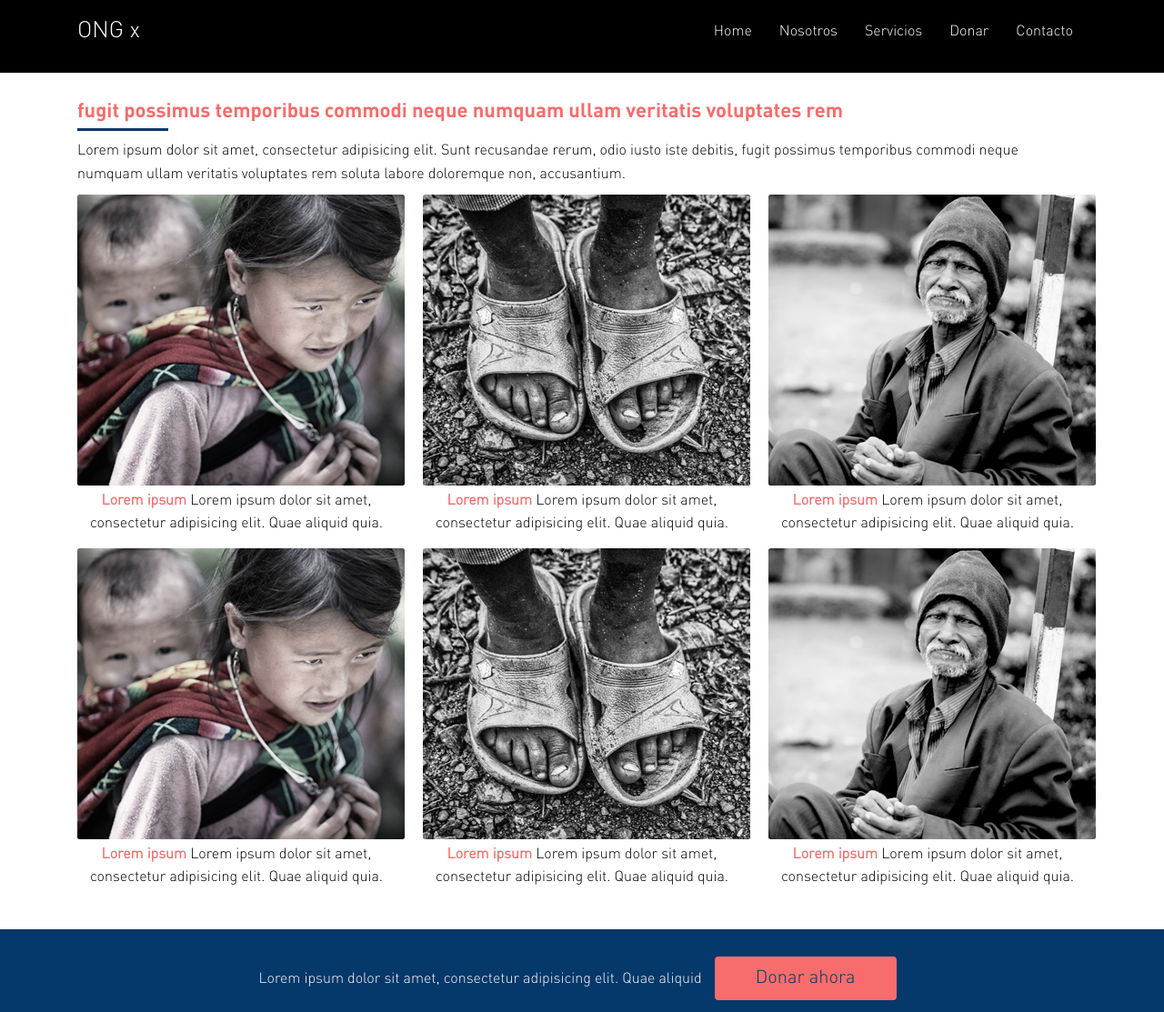
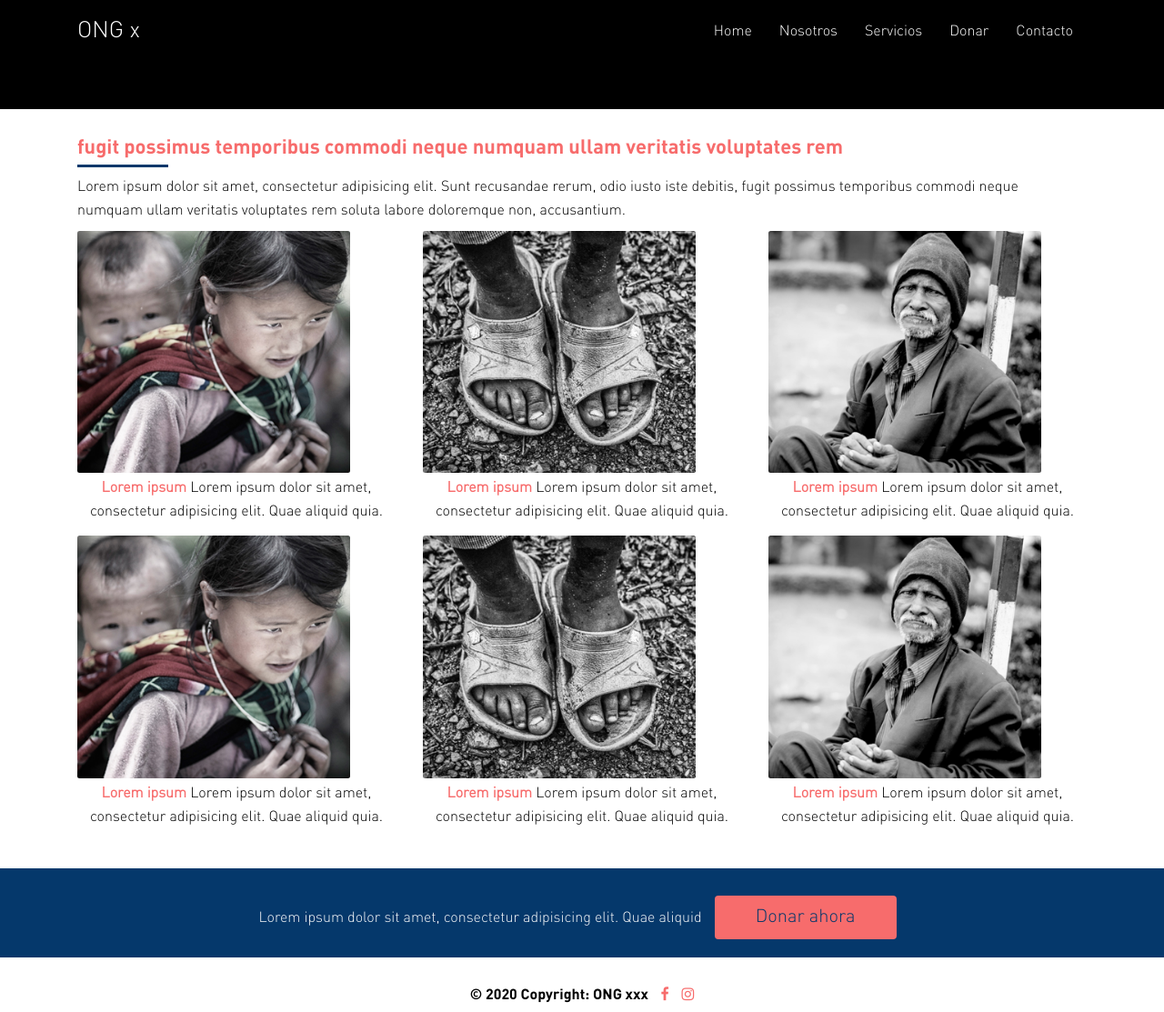
Before and after one commit to rodrigoperera/ong_x, a website: page views/servicios.html in a window 1280 px wide. Shown: the top 1113 px of the page at 91% size. Drawn offline with nearby package versions, Linux system fonts and the light colour scheme.

Commit message:
ajustes en diseño

```diff
--- a/assets/css/nav.css
+++ b/assets/css/nav.css
@@ -88,7 +88,7 @@ p {
 
 .otras-seccion {
   position: relative;
-  height: 10vh;
+  height: 15vh;
   background: black;
 }
 .banner {
--- a/views/servicios.html
+++ b/views/servicios.html
@@ -67,29 +67,29 @@
 					<p class="servicio-subtitulo mt-3">Lorem ipsum dolor sit amet, consectetur adipisicing elit. Sunt recusandae rerum, odio iusto iste debitis, fugit possimus temporibus commodi neque numquam ullam veritatis voluptates rem soluta labore doloremque non, accusantium.<p>
 				</div>
 
-				<div class="col-md-4 mx-auto servicio-item zoom">
-					<img class="d-block rounded" src="../assets/img/servicios/servicio_1.jpg" alt="Ong XXX - s-1">
+				<div class="col-sm mx-auto servicio-item">
+					<img class="zoom rounded" style="width: 300px;" src="../assets/img/servicios/servicio_1.jpg" alt="Ong XXX - s-1">
 					<p class="nosotros-item-detalle"><span>Lorem ipsum</span> Lorem ipsum dolor sit amet, consectetur adipisicing elit. Quae aliquid quia.</p>
 				</div>
-				<div class="col-md-4 mx-auto servicio-item zoom">
-					<img class="d-block rounded" src="../assets/img/servicios/servicio_2.jpg" alt="Ong XXX - s-2">
+				<div class="col-sm mx-auto servicio-item ">
+					<img class="zoom rounded" style="width: 300px;" src="../assets/img/servicios/servicio_2.jpg" alt="Ong XXX - s-2">
 					<p class="nosotros-item-detalle"><span>Lorem ipsum</span> Lorem ipsum dolor sit amet, consectetur adipisicing elit. Quae aliquid quia.</p>
 				</div>
-				<div class="col-md-4 mx-auto servicio-item zoom">
-					<img class="d-block rounded" src="../assets/img/servicios/servicio_3.jpg" alt="Ong XXX - s-3">
+				<div class="col-sm mx-auto servicio-item">
+					<img class="zoom rounded" style="width: 300px;" src="../assets/img/servicios/servicio_3.jpg" alt="Ong XXX - s-3">
 					<p class="nosotros-item-detalle"><span>Lorem ipsum </span> Lorem ipsum dolor sit amet, consectetur adipisicing elit. Quae aliquid quia.</p>
 				</div>
 
-				<div class="col-md-4 mx-auto servicio-item zoom">
-					<img class="d-block rounded" src="../assets/img/servicios/servicio_1.jpg" alt="Ong XXX - s-1">
+				<div class="col-sm mx-auto servicio-item">
+					<img class="zoom rounded" style="width: 300px;" src="../assets/img/servicios/servicio_1.jpg" alt="Ong XXX - s-1">
 					<p class="nosotros-item-detalle"><span>Lorem ipsum</span> Lorem ipsum dolor sit amet, consectetur adipisicing elit. Quae aliquid quia.</p>
 				</div>
-				<div class="col-md-4 mx-auto servicio-item zoom">
-					<img class="d-block rounded" src="../assets/img/servicios/servicio_2.jpg" alt="Ong XXX - s-2">
+				<div class="col-sm mx-auto servicio-item">
+					<img class="zoom rounded" style="width: 300px;" src="../assets/img/servicios/servicio_2.jpg" alt="Ong XXX - s-2">
 					<p class="nosotros-item-detalle"><span>Lorem ipsum</span> Lorem ipsum dolor sit amet, consectetur adipisicing elit. Quae aliquid quia.</p>
 				</div>
-				<div class="col-md-4 mx-auto servicio-item zoom">
-					<img class="d-block rounded" src="../assets/img/servicios/servicio_3.jpg" alt="Ong XXX - s-3">
+				<div class="col-sm mx-auto servicio-item">
+					<img class="zoom rounded" style="width: 300px;" src="../assets/img/servicios/servicio_3.jpg" alt="Ong XXX - s-3">
 					<p class="nosotros-item-detalle"><span>Lorem ipsum </span> Lorem ipsum dolor sit amet, consectetur adipisicing elit. Quae aliquid quia.</p>
 				</div>
 
@@ -108,7 +108,7 @@
 						<a class="button " href="./donar.html"><span>Donar ahora </span></a>
 					</p>
 				</div>
-				<div class="d-none d-md-block d-lg-none col-md-12">
+				<div class="d-none d-m d-lg-none col-md-12">
 					<p class="text-center m-3 text-light ">
 					<a class="button " href="./donar.html"><span>Donar ahora </span></a>
 					</p>
```
Also changed, not shown: sitemap.xml (added, +37 -0 lines).
